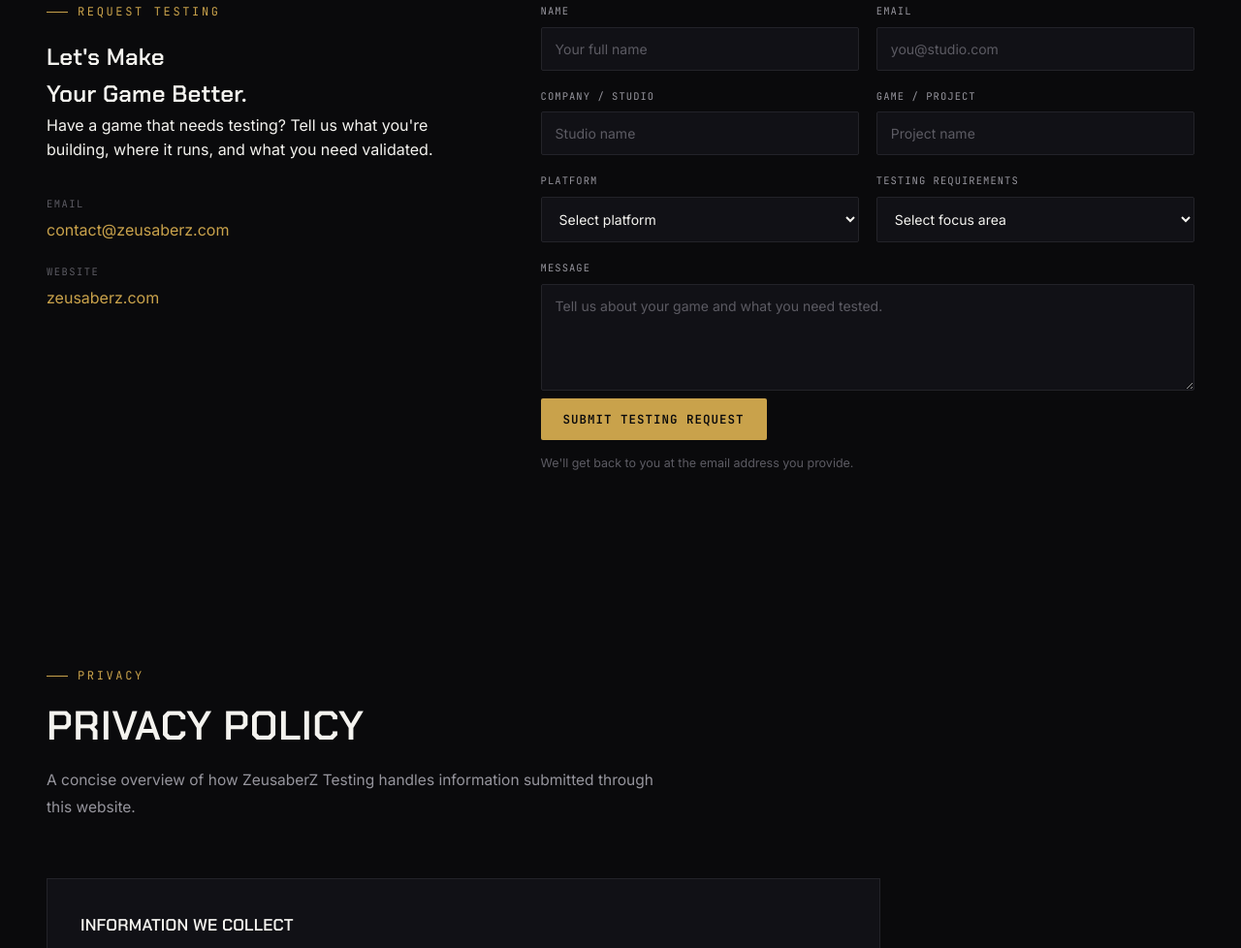
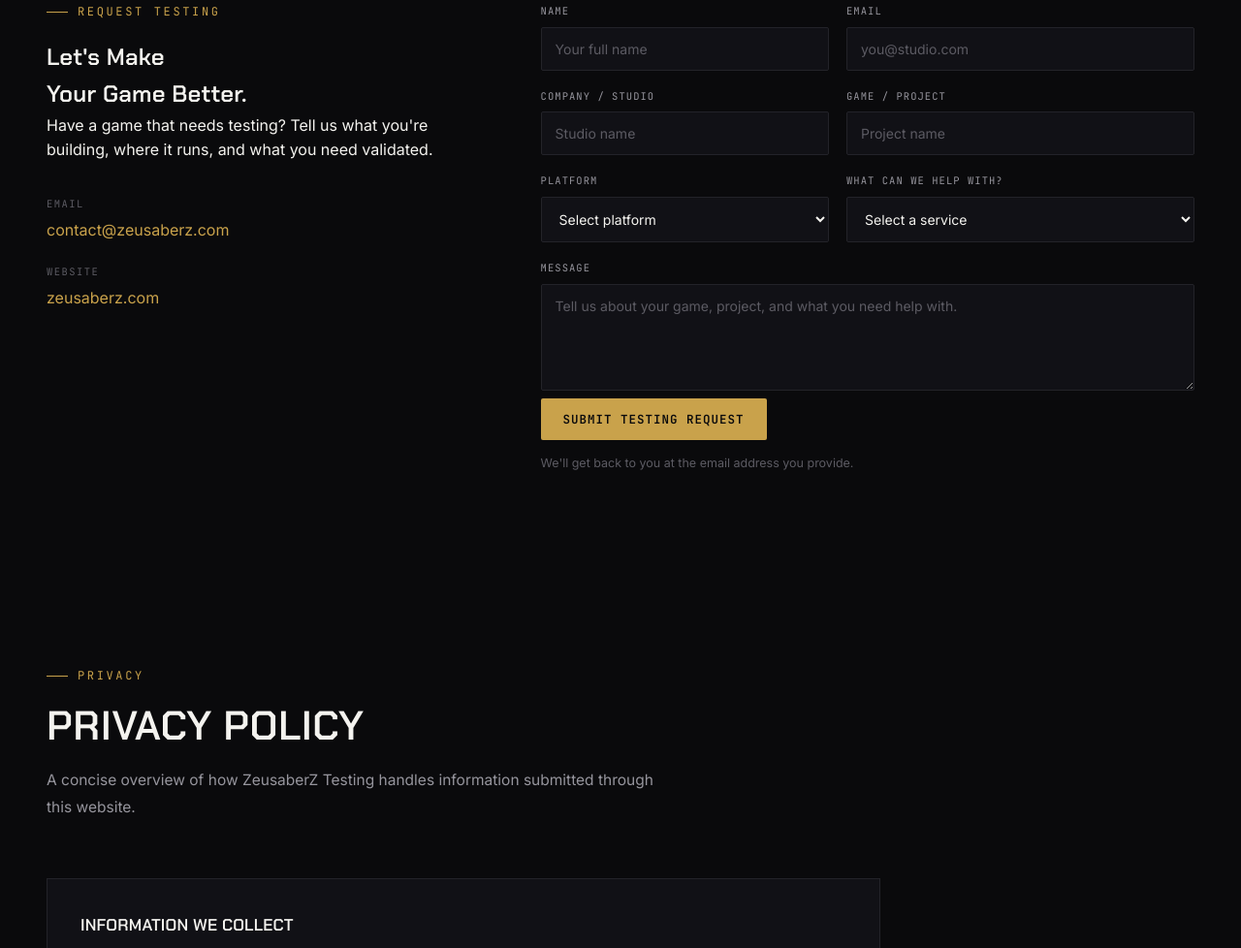
Before and after one commit to ahmedzubaer13/zeusaberz-testing-website, a plain HTML site: page index.html in a window 1280 px wide. Shown: the part 10608-11586 px from the top of the page at 97% size. Drawn offline with Linux system fonts and the light colour scheme.

Commit message:
Update service request form

```diff
--- a/index.html
+++ b/index.html
@@ -1207,6 +1207,14 @@
     .footer-top{flex-direction:column;}
     .footer-bottom{flex-direction:column; align-items:flex-start;}
   }
+
+  /* ---------- Service selector groups ---------- */
+  #f-requirements option:disabled{
+    font-weight:700;
+    color:#8f8f99;
+    background:#101014;
+  }
+
 </style>
 </head>
 <body>
@@ -1769,9 +1777,10 @@
               </select>
             </div>
             <div class="form-field">
-              <label for="f-requirements">Testing Requirements</label>
-              <select id="f-requirements" name="requirements">
-                <option value="">Select focus area</option>
+              <label for="f-requirements">What can we help with?</label>
+              <select id="f-requirements" name="requirements" required>
+                <option value="">Select a service</option>
+                <option disabled>──────── GAME TESTING &amp; QA ────────</option>
                 <option>Functional Testing</option>
                 <option>Gameplay Testing</option>
                 <option>Performance Testing</option>
@@ -1779,12 +1788,17 @@
                 <option>Network &amp; Multiplayer Testing</option>
                 <option>Regression Testing</option>
                 <option>UX &amp; Usability Testing</option>
+                <option disabled>── GAMEPLAY DATA &amp; INTELLIGENCE ──</option>
+                <option>Multimodal Game Recording</option>
+                <option>Telemetry Logging</option>
+                <option>Action-Conditioned Trajectory Collection</option>
+                <option>Other / Custom Requirement</option>
                 <option>Not sure yet</option>
               </select>
             </div>
             <div class="form-field full">
               <label for="f-message">Message</label>
-              <textarea id="f-message" name="message" placeholder="Tell us about your game and what you need tested." required></textarea>
+              <textarea id="f-message" name="message" placeholder="Tell us about your game, project, and what you need help with." required></textarea>
             </div>
           </div>
           <div class="form-submit">
```
